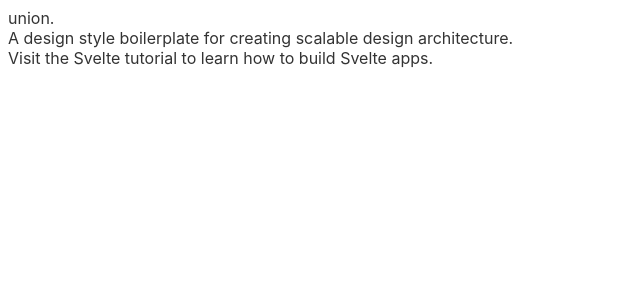
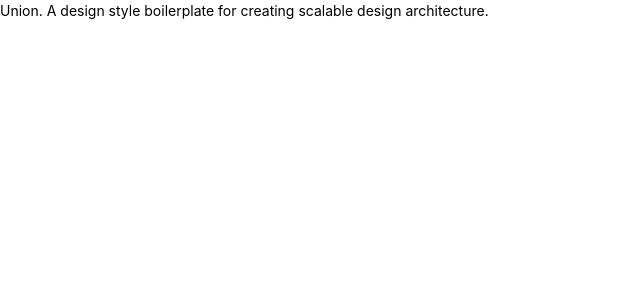
Before and after one commit to jamespatrickgibson/union, a Svelte app: page / in a window 1280 px wide. Shown: the top 300 px of the page, without its empty margins (0-640 px from the left). Built offline with nearby package versions, Linux system fonts and the light colour scheme; a web font is replaced by a local one.

Commit message:
feat: Added first component

```diff
--- a/public/global.css
+++ /dev/null
@@ -1,66 +0,0 @@
-html, body {
-	position: relative;
-	width: 100%;
-	height: 100%;
-}
-
-body {
-	color: #333;
-	margin: 0;
-	padding: 8px;
-	box-sizing: border-box;
-	font-family: -apple-system, BlinkMacSystemFont, "Segoe UI", Roboto, Oxygen-Sans, Ubuntu, Cantarell, "Helvetica Neue", sans-serif;
-}
-
-a {
-	color: rgb(0,100,200);
-	text-decoration: none;
-}
-
-a:hover {
-	text-decoration: underline;
-}
-
-a:visited {
-	color: rgb(0,80,160);
-}
-
-label {
-	display: block;
-}
-
-input, button, select, textarea {
-	font-family: inherit;
-	font-size: inherit;
-	padding: 0.4em;
-	margin: 0 0 0.5em 0;
-	box-sizing: border-box;
-	border: 1px solid #ccc;
-	border-radius: 2px;
-}
-
-input:disabled {
-	color: #ccc;
-}
-
-input[type="range"] {
-	height: 0;
-}
-
-button {
-	color: #333;
-	background-color: #f4f4f4;
-	outline: none;
-}
-
-button:disabled {
-	color: #999;
-}
-
-button:not(:disabled):active {
-	background-color: #ddd;
-}
-
-button:focus {
-	border-color: #666;
-}
--- a/public/index.html
+++ b/public/index.html
@@ -7,7 +7,6 @@
     <title>Union</title>
 
     <link rel="icon" type="image/png" href="/favicon.png" />
-    <link rel="stylesheet" href="/global.css" />
     <link rel="stylesheet" href="/build/bundle.css" />
 
     <script defer src="/build/bundle.js"></script>
--- a/rollup.config.js
+++ b/rollup.config.js
@@ -33,7 +33,7 @@ export default {
       // a separate file - better for performance
       css: css => {
         css.write("public/build/bundle.css");
-      }
+      },
     }),
 
     // If you have external dependencies installed from
--- a/src/App.svelte
+++ b/src/App.svelte
@@ -1,21 +1,13 @@
 <script>
-  export let name;
+  import Text from "./components/Text/Text.svelte";
 </script>
 
-<style lang="scss">
-  @use "scss/utils/tokens" as *;
-  @import "scss/union";
+<style lang="scss" global>
+  @import "./src/scss/union.scss";
 </style>
 
 <main>
-  <h1>
-    {name}.
-    <br />
-    A design style boilerplate for creating scalable design architecture.
-  </h1>
-  <p>
-    Visit the
-    <a href="https://svelte.dev/tutorial">Svelte tutorial</a>
-    to learn how to build Svelte apps.
-  </p>
+  <Text>
+    Union. A design style boilerplate for creating scalable design architecture.
+  </Text>
 </main>
--- /dev/null
+++ b/src/components/Text/Text.svelte
@@ -0,0 +1,12 @@
+<style lang="scss">
+  @use "./src/scss/utils/all" as *;
+
+  .un-text {
+    font-size: $type-scale-02;
+    line-height: 1.5;
+  }
+</style>
+
+<p class="un-text">
+  <slot />
+</p>
--- a/src/scss/base/_generic.scss
+++ b/src/scss/base/_generic.scss
@@ -1,11 +1,12 @@
+@use "../utils/all" as *;
+
 html {
   font-size: 16px;
   height: 100%;
 }
 
 body {
-  font-family: var(--family-primary);
-  font-size: 1rem;
-  background-color: var(--color-grey-050);
-  color: var(--color-grey-900);
+  margin: 0;
+  padding: 0;
+  font-family: $family-primary;
 }
--- a/src/scss/union.scss
+++ b/src/scss/union.scss
@@ -1,33 +1,16 @@
 /*! Union v0.0.1 | https://github.com/jamespatrickgibson/union */
 
-/* Destyle
-   An Opinionated Reset - https://nicolas-cusan.github.io/destyle.css/
-   ========================================================================== */
+// Destyle
+// An Opinionated Reset - https://nicolas-cusan.github.io/destyle.css/
+// ========================================================================== */
 @import "base/destyle";
 
-/* Inter
-   Inter is a typeface carefully crafted & designed for computer screens.
-   https://rsms.me/inter/
-   ========================================================================== */
+// Inter
+// Inter is a typeface carefully crafted & designed for computer screens.
+// https://rsms.me/inter/
+// ========================================================================== */
 @import "typography/fonts";
 
-/* Design Tokens as CSS Variables (Custom Properties)
-   ========================================================================== */
-@import "utils/tokens";
-
-/* Mixins & Functions
-   ========================================================================== */
-@import "utils/mixins";
-@import "utils/functions";
-
-/* Base Styling
-   ========================================================================== */
-// @import "base/generic";
-
-/* Components
-   ========================================================================== */
-// @import 'components/code';
-// @import 'components/title';
-// @import 'components/text-container';
-// @import 'components/subheading';
-// @import 'components/body';
+// Base Styling
+//   ========================================================================== */
+@import "base/generic";
```
Also changed, not shown: src/scss/base/_destyle.scss (+20 -20 lines), src/scss/utils/_all.scss (added, +8 -0 lines).
